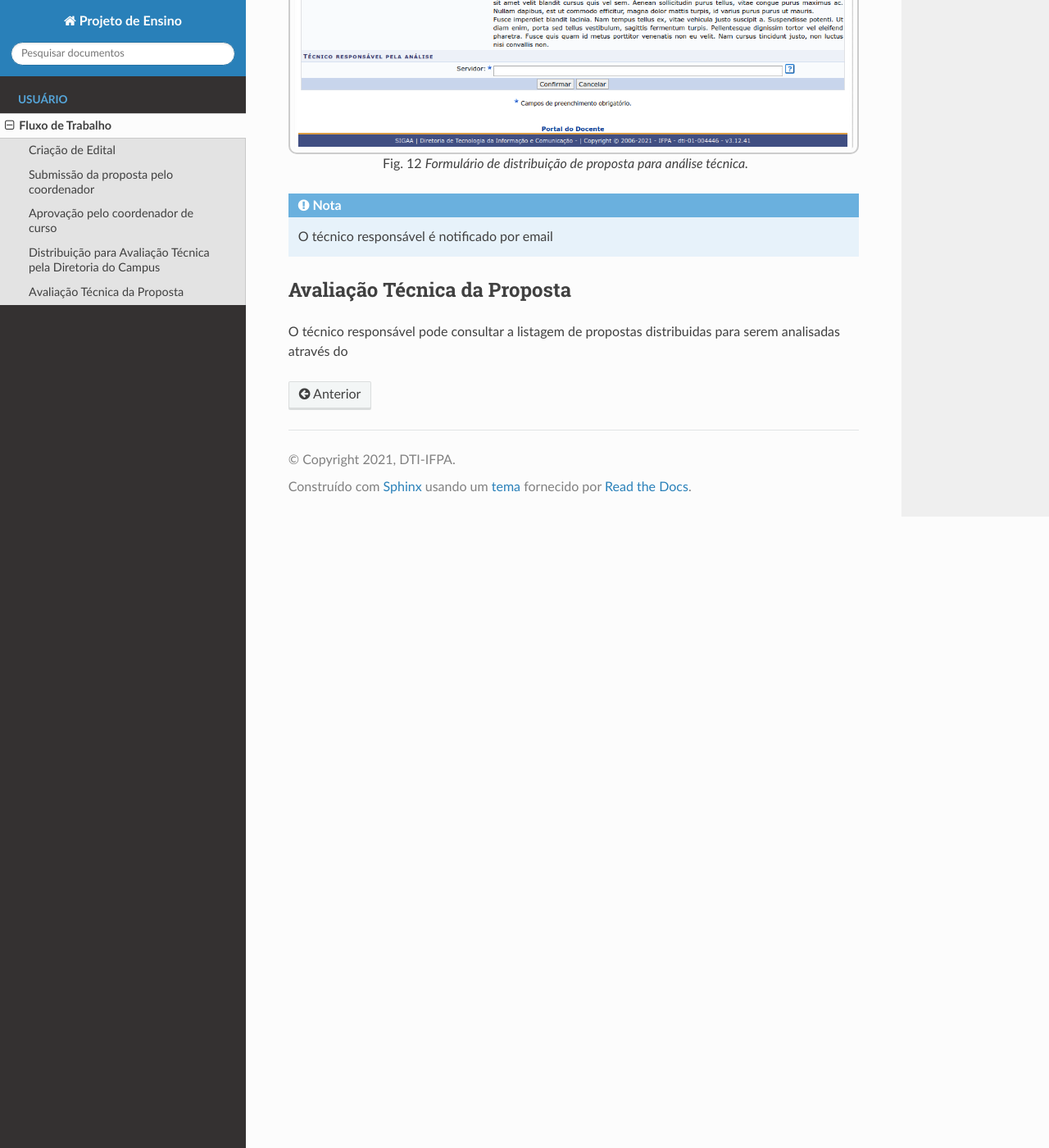
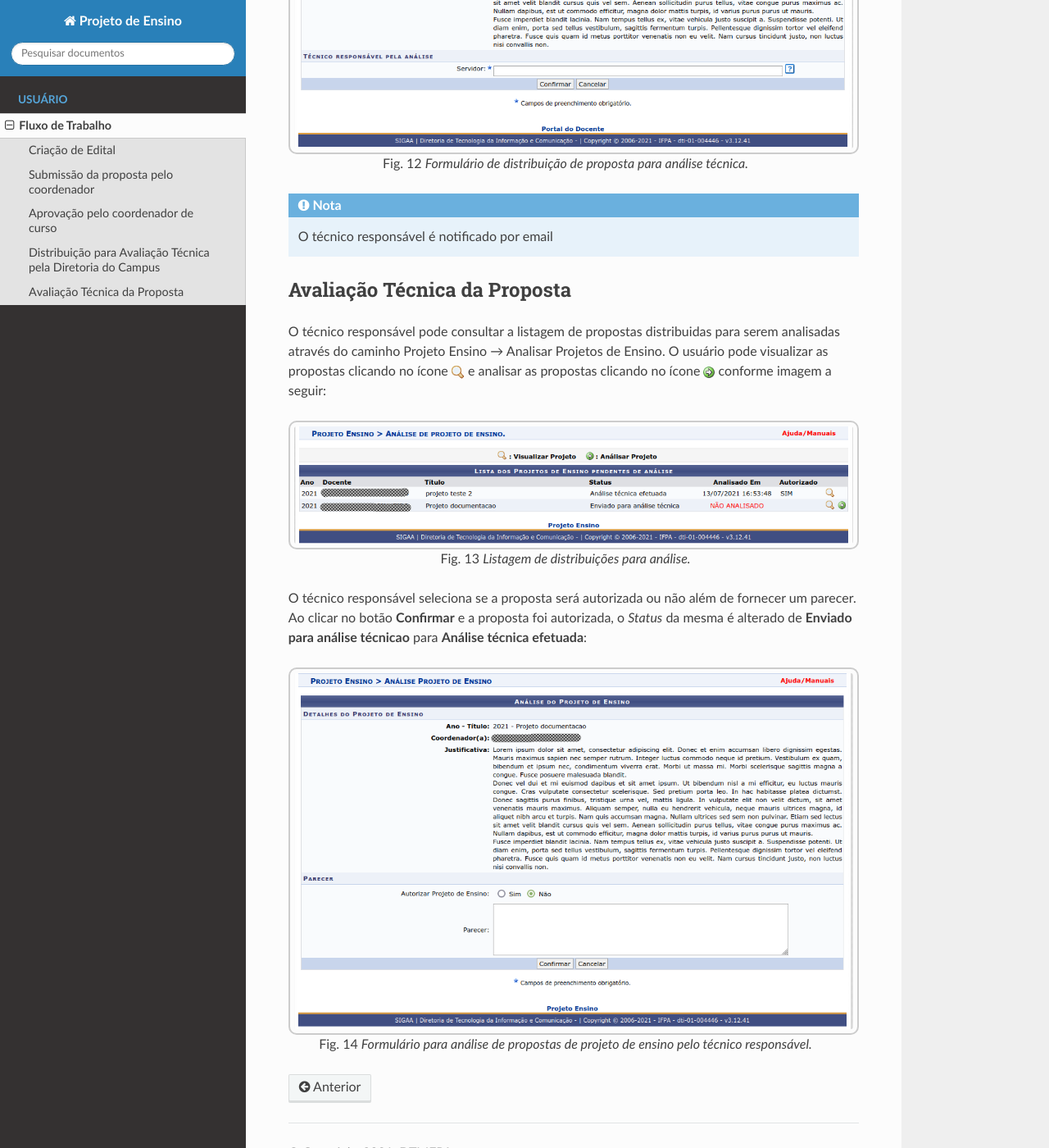
Before and after one commit to djangonauta/projeto-ensino-docs, a Sphinx documentation site: the page built from docs/fluxo.rst, in a window 1280 px wide and 1400 px high, scrolled down 7313 px. Shown: the whole window at 82% size. Built offline with Sphinx 7.4.7 and the Read the Docs theme 2.0.0, drawn with Linux system fonts in a browser that asks for light colours.

Commit message:
feat: adicionada documentação de análise técnica

```diff
--- a/docs/fluxo.rst
+++ b/docs/fluxo.rst
@@ -188,7 +188,28 @@ autocompletar) e clica no botão **Confirmar**. Nesse momento o *Status* da prop
 Avaliação Técnica da Proposta
 -----------------------------
 
-O técnico responsável pode consultar a listagem de propostas distribuidas para serem analisadas através do
+O técnico responsável pode consultar a listagem de propostas distribuidas para serem analisadas através do caminho
+Projeto Ensino → Analisar Projetos de Ensino. O usuário pode visualizar as propostas clicando no ícone |view|
+e analisar as propostas clicando no ícone |seta| conforme imagem a seguir:
+
+
+.. figure:: _static/img/usuario/lista-analise.png
+    :align: center
+    :class: imagem
+
+    Listagem de distribuições para análise.
+
+
+O técnico responsável seleciona se a proposta será autorizada ou não além de fornecer um parecer. Ao clicar no
+botão **Confirmar** e a proposta foi autorizada, o *Status* da mesma é alterado de **Enviado para análise
+técnicao** para **Análise técnica efetuada**:
+
+
+.. figure:: _static/img/usuario/form-analise.png
+    :align: center
+    :class: imagem
+
+    Formulário para análise de propostas de projeto de ensino pelo técnico responsável.
 
 
 .. |required| image:: _static/img/required.png
```
Also changed, not shown: docs/index.rst (+0 -8 lines), docs/_static/img/usuario/form-analise.png (added), docs/_static/img/usuario/lista-analise.png (added), 1 other file.
